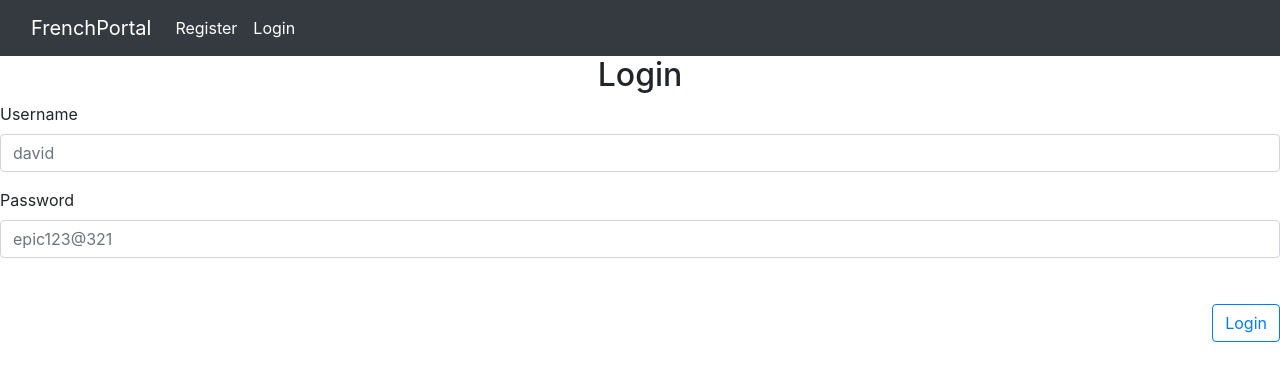
After one commit to katechengudu/lepetitprince-live, a Django app: page /users/login/ in a window 1280 px wide. The commit adds this page. Shown: the top 381 px of the page. Run offline with Django 3.2, Linux system fonts and the light colour scheme; some libraries are stand-ins or nearby versions.

Commit message:
have added Login and Logout. working.

```diff
--- a/FLV4_1/settings.py
+++ b/FLV4_1/settings.py
@@ -143,6 +143,9 @@ STATICFILES_DIRS = [
 MEDIA_URL = '/media/'
 MEDIA_ROOT = os.path.join(BASE_DIR,'media')
 
+LOGOUT_REDIRECT_URL='/'
+LOGIN_REDIRECT_URL='/'
+
 # Default primary key field type
 # https://docs.djangoproject.com/en/3.2/ref/settings/#default-auto-field
 
--- a/templates/original_text/base.html
+++ b/templates/original_text/base.html
@@ -20,7 +20,10 @@
     <div class="collapse navbar-collapse" id="navbarSupportedContent">
       <ul class="navbar-nav me-auto mb-2 mb-lg-0">
         <li class="nav-item">
-          <a class="nav-link active" aria-current="page" href="#">hehe</a>
+            <a class="nav-link active" aria-current="page" href="{% url 'users:register' %}">Register</a>
+        </li>
+        <li class="nav-item">
+            <a class="nav-link active" aria-current="page" href="{% url 'users:login' %}">Login</a>
         </li>
       </ul>
     </div>
--- /dev/null
+++ b/templates/users/login.html
@@ -0,0 +1,28 @@
+{% extends "original_text/base.html" %}
+
+{% block body %}
+
+
+{% if user.is_authenticated %}
+    <h2 style="color: red">You have already logged in.</h2>
+{% else %}
+<h2 style="text-align: center">Login</h2>
+<form method="post">
+    {% csrf_token %}
+
+    {%include 'users/user_form_errors.html'%}
+
+    <div class="mb-3">
+      <label for="id_username" class="form-label">Username</label>
+      <input type="text" name="username"  class="form-control" placeholder="david">
+    </div>
+    <div class="mb-3">
+      <label for="id_password"  class="form-label">Password</label>
+      <input type="password" name="password" class="form-control" placeholder="epic123@321">
+    </div>
+    <input type="submit" class="btn btn-outline-primary" style="float:right;margin-top:30px" value="Login">
+</form>
+{% endif %}
+
+
+{% endblock %}
--- /dev/null
+++ b/templates/users/user_form_errors.html
@@ -0,0 +1,14 @@
+{% if form.errors %}
+    <div id="errors">
+        <div class="inner">
+            <p style="color: red">Please correct the errors.</p>
+            <ul>
+                {% for field in form %}
+                    {% if field.errors %}
+                        <li>{{ field.label }}:{{ field.errors | striptags}}</li>
+                    {% endif %}
+                {% endfor %}
+            </ul>
+        </div>
+    </div>
+{% endif %}
--- a/users/urls.py
+++ b/users/urls.py
@@ -5,4 +5,6 @@ from .views import *
 app_name = "users"
 urlpatterns = [
     path('register/',RegisterView.as_view(),name='register'),
+    path('login/',LoginView.as_view(),name='login'),
+    path('logout/',LogoutView.as_view(),name='logout'),
 ]
--- a/users/views.py
+++ b/users/views.py
@@ -1,9 +1,16 @@
 from django.shortcuts import render
 from django.views.generic import CreateView
 from .forms import RegisgerForm
+from django.contrib.auth.views import LoginView,LogoutView
 
 # Create your views here.
 class RegisterView(CreateView):
     template_name = 'users/register.html'
     form_class = RegisgerForm
     success_url = '/'
+
+class LoginView(LoginView):
+    template_name = 'users/login.html'
+
+class LogoutView(LogoutView):
+    template_name = 'users/login.html'
```
Also changed, not shown: templates/users/register.html (+2 -14 lines).
